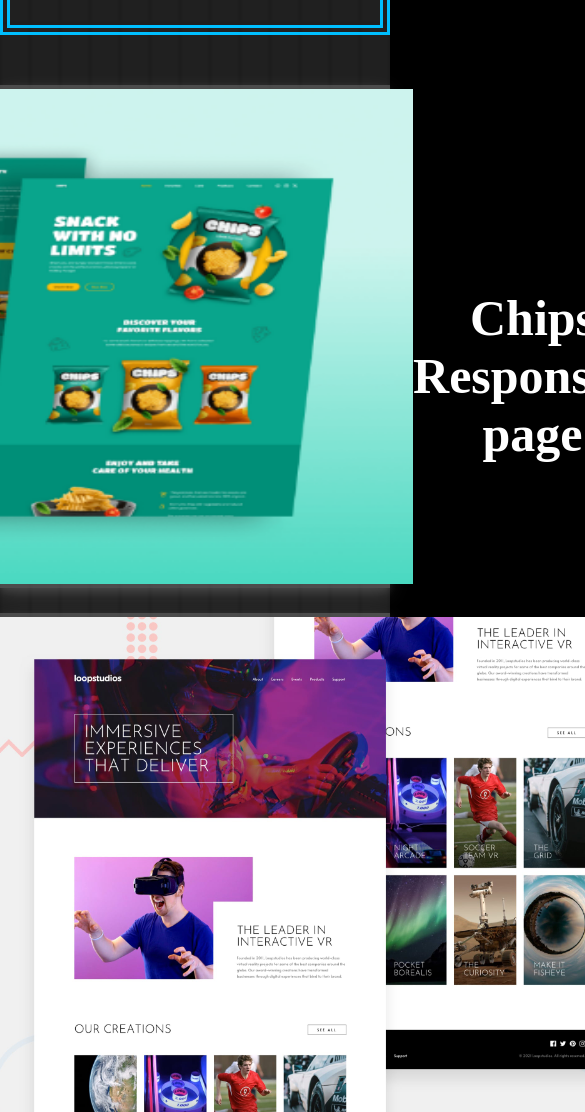
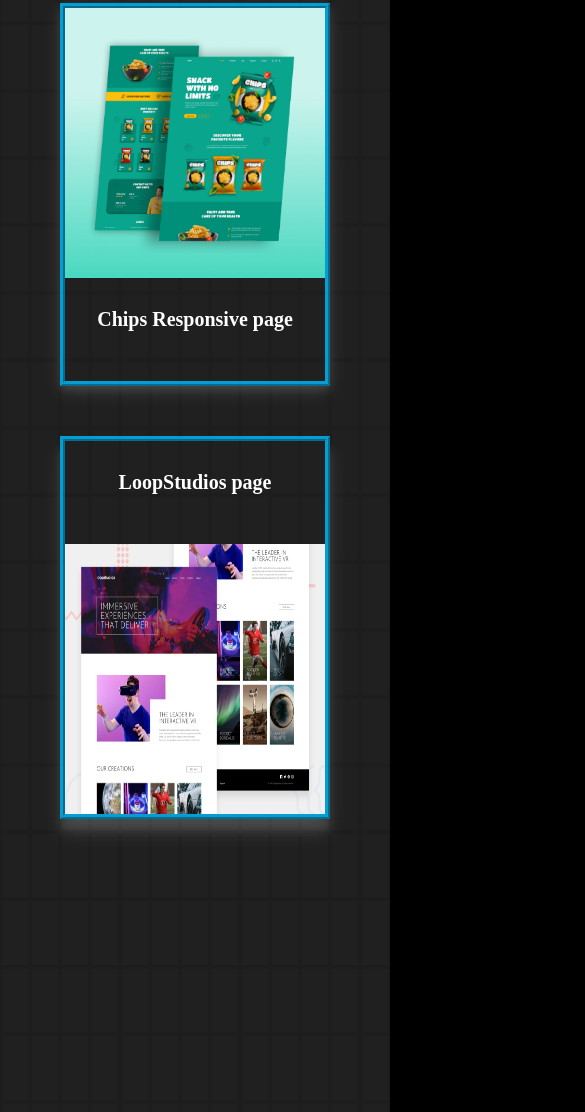
Before and after one commit to Ayham71/Portfolio, a plain HTML site: page index.html in a window 390 px wide. Shown: the part 2606-3718 px from the top of the page, 585 px wide, since content can reach past the window. Drawn offline with Linux system fonts and the light colour scheme.

Commit message:
boxes done

```diff
--- a/index.html
+++ b/index.html
@@ -157,6 +157,11 @@
         </div>
       </section>
 
+
+      <section class="end">
+
+      </section>
+
     </div>
 
     <script type="module" src="main.js"></script>
--- a/styles/boxes.css
+++ b/styles/boxes.css
@@ -20,24 +20,24 @@
     justify-content: center;
     box-shadow: 0 4px 8px rgba(255, 255, 255, 0.1),
                 0 6px 20px rgba(255, 255, 255, 0.1);
-    border: 4px solid rgba(255, 255, 255, 0.2);
+    border: 5px ridge rgba(0, 191, 255, 0.8);
     margin-bottom: 25px;
     cursor: pointer;
 }
 .box_1 img{
     justify-self: end;
-    width: 675px;
-    height: 495px;
+    width: 100%;
+    height: 425px;
 }
 .box_1 h3{
     text-align: center;
     font-size: 50px;
-    padding-top: 200px;
+    padding-top: 180px;
 }
 .boxes a{
 position: absolute;
 padding-right: 99%;
-padding-bottom: 480px;
+padding-bottom: 420px;
 }
 .box_1:hover{
     box-shadow: 0 8px 8px rgba(0, 191, 255, 0.7),
@@ -49,18 +49,18 @@ padding-bottom: 480px;
     display: grid;
     grid-template-columns: repeat(2, 1fr);
     justify-content: center;
-    box-shadow: 0 4px 8px rgba(255, 255, 255, 0.1),
-                0 6px 20px rgba(255, 255, 255, 0.1);
-    border: 4px solid rgba(255, 255, 255, 0.2);
+    box-shadow: 0 12px 8px rgba(255, 255, 255, 0.1),
+                0 14px 20px rgba(255, 255, 255, 0.1);
+    border: 5px ridge rgba(0, 191, 255, 0.8);
     cursor: pointer;
 }
 .box_2 img{
-    width: 675px;
-    height: 495px;
+    width: 100%;
+    height: 425px;
 }
 .box_2 h3{
     text-align: center;
-    padding-top: 200px;
+    padding-top: 180px;
     font-size: 50px;
 }
 .box_2:hover{
@@ -68,3 +68,156 @@ padding-bottom: 480px;
                 0 10px 26px rgba(0, 191, 255, 0.7);
     transform: translateY(-15px);
 }
+
+
+@media(max-width: 786px){
+    .box_1{
+        grid-template-columns: repeat(1, 1fr);
+        margin-left: 100px;
+        margin-right: 100px;
+        margin-bottom: 50px;
+    }
+    .box_1 img{
+        width: 100%;
+        height: 270px;
+        justify-self: center;
+        align-items: center;
+        text-align: center;
+    }
+    .box_1 h3{
+        font-size: 30px;
+        padding-top: 30px;
+        margin-bottom: 50px;
+    }
+    .boxes a{
+        padding-right: 72.5%;
+        padding-bottom: 370px;
+    }
+
+
+    .box_2{
+        grid-template-columns: repeat(1, 1fr);
+        margin-left: 100px;
+        margin-right: 100px;
+        margin-bottom: 25px;
+    }
+    .box_2 img{
+        width: 100%;
+        height: 270px;
+        justify-self: center;
+        align-items: center;
+        text-align: center;
+    }
+    .box_2 h3{
+        font-size: 30px;
+        padding-top: 30px;
+        margin-bottom: 50px;
+    }
+}
+
+@media(max-width: 700px){
+    .boxes a{
+        padding-right: 69%;
+    }
+}
+
+@media(max-width: 650px){
+    .boxes a{
+        padding-right: 66%;
+    }
+}
+
+@media(max-width: 600px){
+    .boxes a{
+        padding-right: 63%;
+    }
+}
+
+@media(max-width: 550px){
+    .boxes a{
+        padding-right: 60%;
+    }
+}
+
+@media(max-width: 505px){
+    .box_1 h3{
+        font-size: 25px;
+    }
+    .box_2 h3{
+        font-size: 25px;
+    }
+    .box_1{
+        margin-left: 80px;
+        margin-right: 80px;
+    }
+    .box_2{
+        margin-left: 80px;
+        margin-right: 80px;
+    }
+    .h1 h1{
+        font-size: 35px;
+    }
+    .boxes a{
+        padding-right: 65%;
+    }
+}
+
+@media(max-width: 455px){
+    .boxes a{
+        padding-right: 60%;
+    }
+}
+
+@media(max-width: 425px){
+    .box_1 h3{
+        font-size: 20px;
+    }
+    .box_2 h3{
+        font-size: 20px;
+    }
+    .box_1{
+        margin-left: 60px;
+        margin-right: 60px;
+    }
+    .box_2{
+        margin-left: 60px;
+        margin-right: 60px;
+    }
+    .h1 h1{
+        font-size: 30px;
+    }
+    .boxes a{
+        padding-right: 68%;
+    }
+}
+
+@media(max-width: 375px){
+    .box_1{
+        margin-left: 50px;
+        margin-right: 50px;
+    }
+    .box_2{
+        margin-left: 50px;
+        margin-right: 50px;
+    }
+    .h1 h1{
+        font-size: 25px;
+    }
+}
+
+@media(max-width: 325px){
+    .box_1{
+        margin-left: 35px;
+        margin-right: 35px;
+    }
+    .box_2{
+        margin-left: 35px;
+        margin-right: 35px;
+    }
+    .h1 h1{
+        font-size: 22px;
+    }
+    .boxes a{
+        padding-right: 72%;
+    }
+}
```
